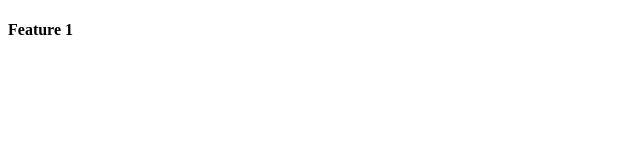
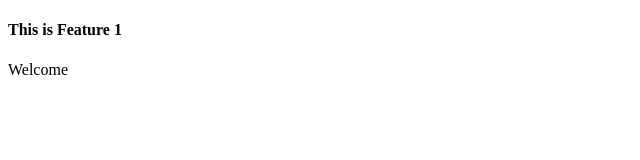
Before and after one commit to awdteam/demo-gitflow, a plain HTML site: page feature1/feature1.html in a window 1280 px wide. Shown: the whole page, without its empty margins (0-640 px from the left). Drawn offline with Linux system fonts and the light colour scheme.

Commit message:
update feature1

```diff
--- a/feature1/feature1.html
+++ b/feature1/feature1.html
@@ -5,6 +5,7 @@
 	<title>git flow demo</title>
 </head>
 <body>
-	<h4>Feature 1</h4>
+	<h4>This is Feature 1</h4>
+	<p>Welcome</p>
 </body>
 </html>
```
